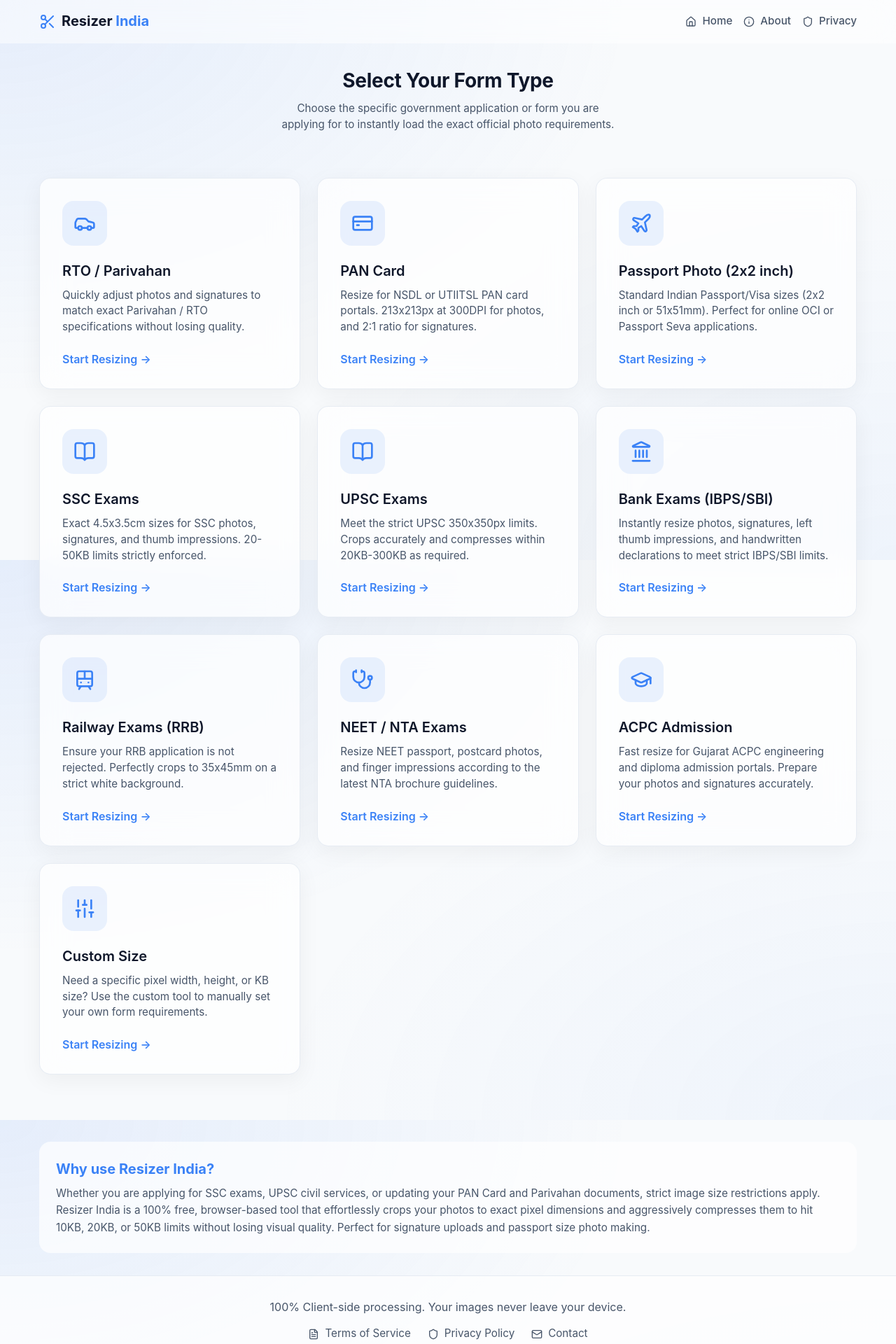
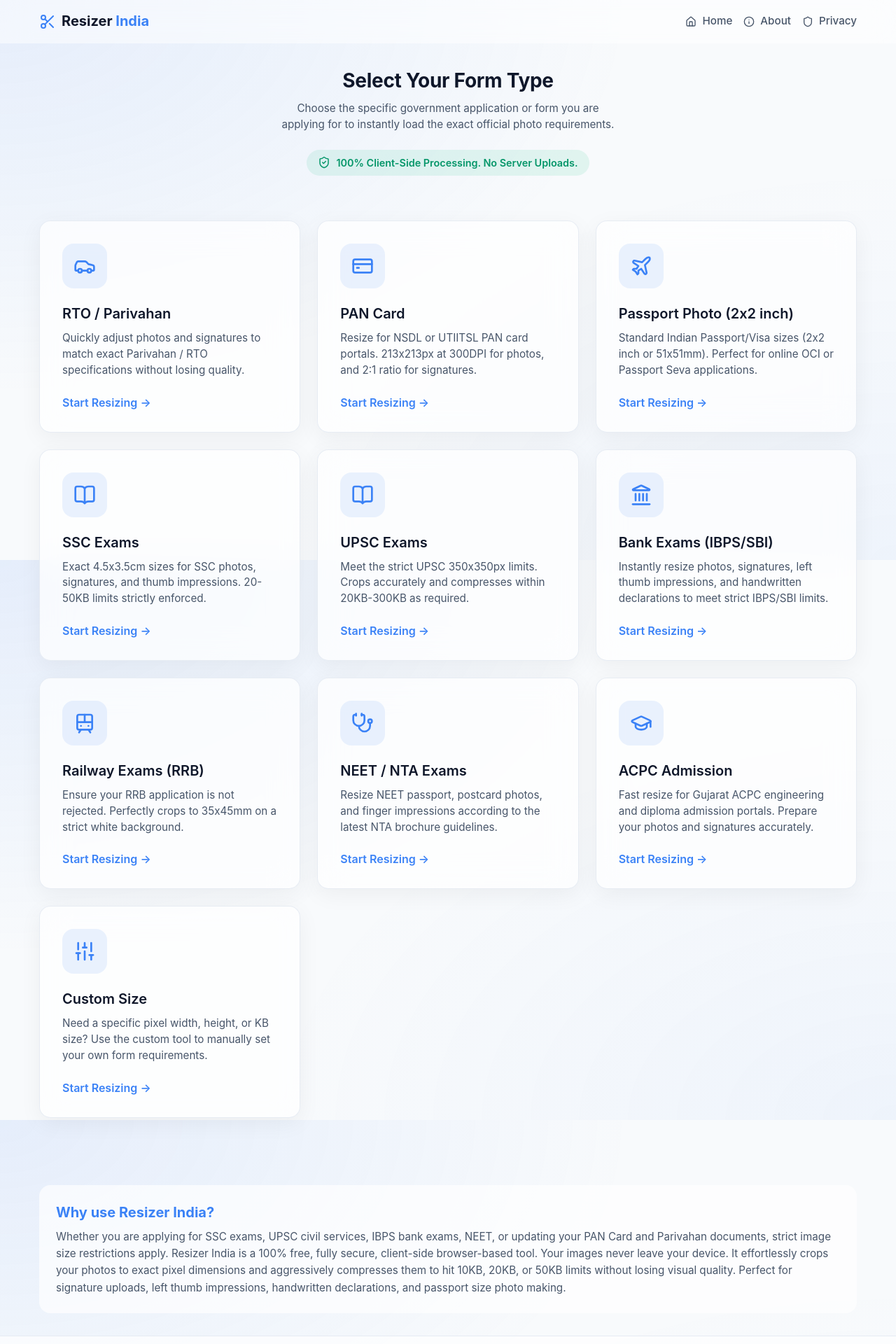
Before and after one commit to TechyNisarg/resizer-india, a React (Vite) app: page / in a window 1280 px wide. Shown: the top 1920 px of the page at 70% size. Built offline with nearby package versions, Linux system fonts and the light colour scheme; a web font is replaced by a local one.

Commit message:
feat: Add og:image shift privacy msg to hero and update SEO

```diff
--- a/index.html
+++ b/index.html
@@ -5,16 +5,18 @@
     <link rel="icon" type="image/svg+xml" href="/favicon.svg" />
     <meta name="viewport" content="width=device-width, initial-scale=1.0" />
     <title>Resizer India</title>
-    <meta name="description" content="Browser-based photo and signature resizer for PAN, SSC, UPSC, Passport, and RTO form uploads in India. Images are processed locally, exactly hitting 20KB/50KB limits." />
-    <meta name="keywords" content="Resizer India, RESIZER INDIA, resizer india, photo resizer, signature resizer, PAN card photo, SSC photo upload, ssc signature size, UPSC photo maker, upsc signature resizer, passport size photo maker, image compressor 20kb, compress image to 50kb, RTO photo size, parivahan document resizer" />
-    <meta property="og:title" content="Resizer India" />
+    <meta name="description" content="Browser-based photo and signature resizer for PAN, SSC, UPSC, Passport, IBPS, NEET and more in India. 100% secure client-side processing, images never leave your device. Accurately hit 20KB/50KB limits." />
+    <meta name="keywords" content="Resizer India, photo resizer, signature resizer, PAN card photo, SSC photo upload, UPSC photo maker, passport size photo maker, image compressor 20kb, compress image to 50kb, RTO photo size, IBPS photo resizer, NEET postcard photo, secure image resizer, client side crop" />
+    <meta property="og:title" content="Resizer India - 100% Secure Document Resizer" />
     <meta property="og:description" content="Fast, 100% client-side image resizer for Indian government forms. Easily hit exact pixel dimensions and 20KB/50KB size limits." />
     <meta property="og:url" content="https://resizer-india.vercel.app/" />
     <meta property="og:site_name" content="Resizer India" />
     <meta property="og:type" content="website" />
+    <meta property="og:image" content="https://resizer-india.vercel.app/og-image.png" />
     <meta name="twitter:card" content="summary_large_image" />
-    <meta name="twitter:title" content="Resizer India" />
+    <meta name="twitter:title" content="Resizer India - 100% Secure Document Resizer" />
     <meta name="twitter:description" content="Fast, 100% client-side image resizer for Indian government forms." />
+    <meta name="twitter:image" content="https://resizer-india.vercel.app/og-image.png" />
     <script type="application/ld+json">
     {
       "@context": "https://schema.org",
--- a/src/App.tsx
+++ b/src/App.tsx
@@ -33,7 +33,6 @@ function App() {
 
         <footer className="footer">
           <div className="footer-content">
-            <p>100% Client-side processing. Your images never leave your device.</p>
             <div className="footer-links">
               <Link to="/terms" style={{ display: 'flex', alignItems: 'center', gap: '0.5rem' }}><FileText size={16} /> <span style={{ position: 'relative', top: '-1px' }}>Terms of Service</span></Link>
               <Link to="/privacy" style={{ display: 'flex', alignItems: 'center', gap: '0.5rem' }}><Shield size={16} /> <span style={{ position: 'relative', top: '-1px' }}>Privacy Policy</span></Link>
--- a/src/components/Dropzone.tsx
+++ b/src/components/Dropzone.tsx
@@ -1,5 +1,5 @@
 import React, { useRef, useState } from 'react';
-import { Upload } from 'lucide-react';
+import { Upload, ShieldCheck } from 'lucide-react';
 
 interface DropzoneProps {
   onImageLoad: (file: File) => void;
@@ -54,6 +54,10 @@ export const Dropzone: React.FC<DropzoneProps> = ({ onImageLoad, isProcessing })
       <Upload size={48} className="upload-icon" />
       <h3>Tap to Upload or Drop Image Here</h3>
       <p>Supports JPG/JPEG, PNG, WebP, HEIC</p>
+      <div style={{ display: 'flex', alignItems: 'center', gap: '0.5rem', color: '#059669', fontSize: '0.9rem', fontWeight: 500, marginTop: '0.5rem' }}>
+        <ShieldCheck size={18} />
+        <span>100% Secure & Private. No server uploads.</span>
+      </div>
       {isProcessing && <p style={{color: 'var(--primary)', fontWeight: 600}}>Loading & Converting...</p>}
     </div>
   );
--- a/src/components/LandingPage.tsx
+++ b/src/components/LandingPage.tsx
@@ -1,6 +1,6 @@
 import React from 'react';
 import { useNavigate } from 'react-router-dom';
-import { Car, CreditCard, Plane, BookOpen, Sliders, Landmark, Train, Stethoscope, GraduationCap } from 'lucide-react';
+import { Car, CreditCard, Plane, BookOpen, Sliders, Landmark, Train, Stethoscope, GraduationCap, ShieldCheck } from 'lucide-react';
 
 const CATEGORIES = [
   { id: 'rto', label: 'RTO / Parivahan', icon: Car, desc: 'Quickly adjust photos and signatures to match exact Parivahan / RTO specifications without losing quality.', path: '/rto-photo-resizer' },
@@ -23,6 +23,10 @@ export const LandingPage: React.FC = () => {
       <div className="landing-hero">
         <h1 className="landing-title">Select Your Form Type</h1>
         <p className="landing-subtitle">Choose the specific government application or form you are applying for to instantly load the exact official photo requirements.</p>
+        <div style={{ marginTop: '1.5rem', display: 'inline-flex', alignItems: 'center', gap: '0.5rem', background: 'rgba(16, 185, 129, 0.1)', color: '#059669', padding: '0.5rem 1rem', borderRadius: '99px', fontSize: '0.9rem', fontWeight: 600 }}>
+          <ShieldCheck size={18} />
+          <span>100% Client-Side Processing. No Server Uploads.</span>
+        </div>
       </div>
 
       <div className="category-grid">
@@ -44,9 +48,9 @@ export const LandingPage: React.FC = () => {
       <div className="seo-text" style={{ marginTop: '4rem', padding: '1.5rem', background: 'var(--surface)', borderRadius: 'var(--radius)', color: 'var(--text-secondary)' }}>
         <h2 style={{ fontSize: '1.25rem', marginBottom: '0.5rem', color: 'var(--primary)' }}>Why use Resizer India?</h2>
         <p style={{ fontSize: '0.95rem', lineHeight: '1.6' }}>
-          Whether you are applying for SSC exams, UPSC civil services, or updating your PAN Card and Parivahan documents, strict image size restrictions apply.
-          Resizer India is a 100% free, browser-based tool that effortlessly crops your photos to exact pixel dimensions and aggressively compresses them to hit 10KB, 20KB, or 50KB limits
-          without losing visual quality. Perfect for signature uploads and passport size photo making.
+          Whether you are applying for SSC exams, UPSC civil services, IBPS bank exams, NEET, or updating your PAN Card and Parivahan documents, strict image size restrictions apply.
+          Resizer India is a 100% free, fully secure, client-side browser-based tool. Your images never leave your device. It effortlessly crops your photos to exact pixel dimensions and aggressively compresses them to hit 10KB, 20KB, or 50KB limits
+          without losing visual quality. Perfect for signature uploads, left thumb impressions, handwritten declarations, and passport size photo making.
         </p>
       </div>
     </div>
--- a/src/pages/Home.tsx
+++ b/src/pages/Home.tsx
@@ -7,7 +7,7 @@ import { LandingPage } from '../components/LandingPage';
 import { useImageProcessor } from '../hooks/useImageProcessor';
 import type { PresetCategory, PresetType, Preset } from '../utils/presetData';
 import { getPresetsByCategory } from '../utils/presetData';
-import { Trash2, DownloadCloud } from 'lucide-react';
+import { Trash2, DownloadCloud, ShieldCheck } from 'lucide-react';
 
 export const Home: React.FC = () => {
   const location = useLocation();
@@ -103,6 +103,10 @@ export const Home: React.FC = () => {
     <div className="home-container">
       <div className="hero-section">
         <h1>{activePreset?.buttonText || "Resize Image"}</h1>
+        <div style={{ marginTop: '0.75rem', display: 'inline-flex', alignItems: 'center', gap: '0.5rem', background: 'rgba(16, 185, 129, 0.1)', color: '#059669', padding: '0.25rem 0.75rem', borderRadius: '99px', fontSize: '0.85rem', fontWeight: 600 }}>
+          <ShieldCheck size={16} />
+          <span>100% Secure. Images never leave your device.</span>
+        </div>
       </div>
 
       <div className="workspace">
@@ -211,9 +215,9 @@ export const Home: React.FC = () => {
         <div className="seo-text" style={{ marginTop: '2rem', padding: '1.5rem', background: 'var(--surface)', borderRadius: 'var(--radius)', color: 'var(--text-secondary)' }}>
           <h2 style={{ fontSize: '1.25rem', marginBottom: '0.5rem', color: 'var(--primary)' }}>Why use Resizer India?</h2>
           <p style={{ fontSize: '0.95rem', lineHeight: '1.6' }}>
-            Whether you are applying for SSC exams, UPSC civil services, or updating your PAN Card and Parivahan documents, strict image size restrictions apply.
-            Resizer India is a 100% free, browser-based tool that effortlessly crops your photos to exact pixel dimensions and aggressively compresses them to hit 10KB, 20KB, or 50KB limits
-            without losing visual quality. Perfect for signature uploads and passport size photo making.
+            Whether you are applying for SSC exams, UPSC civil services, IBPS bank exams, NEET, or updating your PAN Card and Parivahan documents, strict image size restrictions apply.
+            Resizer India is a 100% free, fully secure, client-side browser-based tool. Your images never leave your device. It effortlessly crops your photos to exact pixel dimensions and aggressively compresses them to hit 10KB, 20KB, or 50KB limits
+            without losing visual quality. Perfect for signature uploads, left thumb impressions, handwritten declarations, and passport size photo making.
           </p>
         </div>
       )}
```
Also changed, not shown: public/og-image.png (added).
